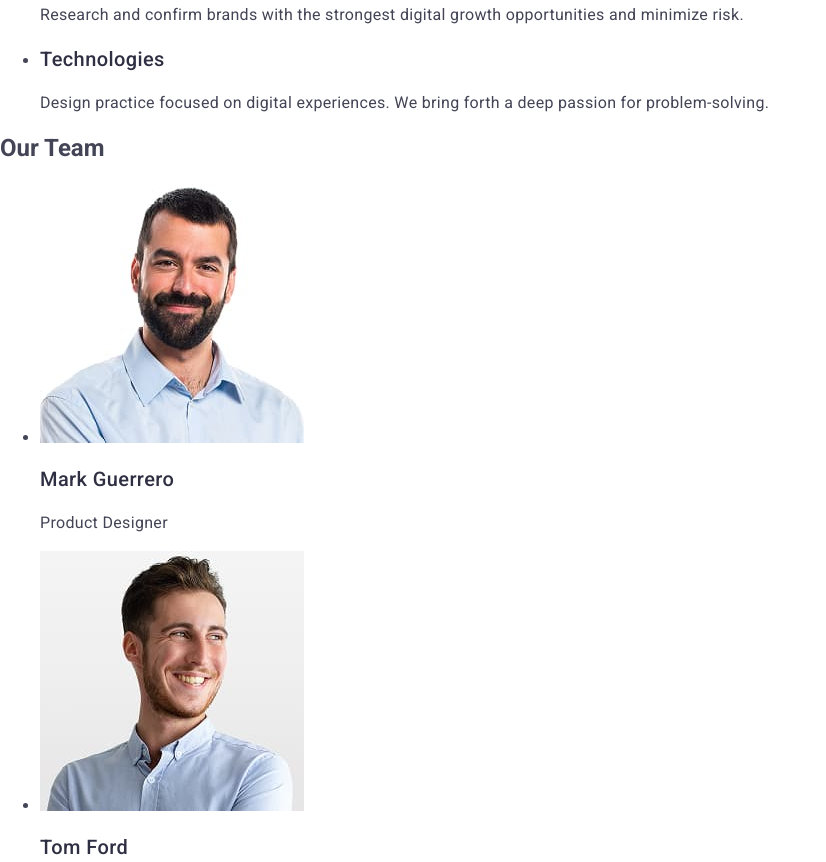
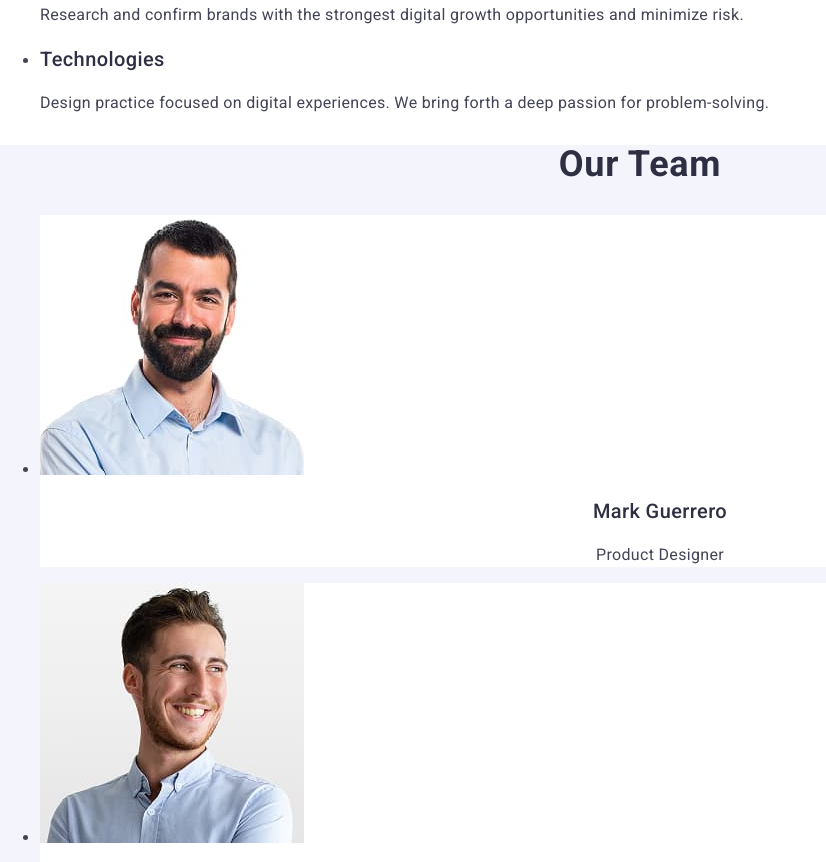
Before and after one commit to AleksandrKotov111/goit-markup-hw-02, a plain HTML site: page index.html in a window 1280 px wide. Shown: the part 593-1455 px from the top of the page, without its empty margins (0-826 px from the left). Drawn offline with nearby package versions, Linux system fonts and the light colour scheme.

Commit message:
Update style.css

```diff
--- a/css/style.css
+++ b/css/style.css
@@ -110,10 +110,10 @@ ul {
 }
 
 .container-big-title {
+    text-align: center;
     font-size: 56px;
     line-height: 107%;
     letter-spacing: 0.02em;
-    text-align: center;
     color: #fff;
 }
 
@@ -137,10 +137,6 @@ ul {
 /* =========== Strategy */
 .container {
 
-}
-
-.container-team {
-    background-color: #FFF;
 }
 
 .strategy__title {
@@ -172,7 +168,11 @@ ul {
 /* ============= Strategy END */
 /* ============= Team */
 
-.portfolio__title {
+.container-team {
+    background-color: #F4F4FD;
+}
+
+.team__title {
     font-weight: 700;
     font-size: 36px;
     line-height: 1.11;
@@ -199,7 +199,7 @@ ul {
     font-size: 20px;
     line-height: 120%;
     letter-spacing: 0.02em;
-    /* text-align: center; */
+    text-align: center;
     color: #2e2f42;
 }
 
@@ -207,7 +207,7 @@ ul {
     font-size: 16px;
     line-height: 150%;
     letter-spacing: 0.02em;
-    /* text-align: center; */
+    text-align: center;
     color: 434455;
 }
 
@@ -217,10 +217,11 @@ ul {
 .portfolio__title {
     font-weight: 700;
     font-size: 36px;
-    line-height: 111%;
+    line-height: 1.11;
     letter-spacing: 0.02em;
     text-align: center;
     color: #2e2f42;
+    text-transform: capitalize;
 }
 
 .portfolio__list {
```
